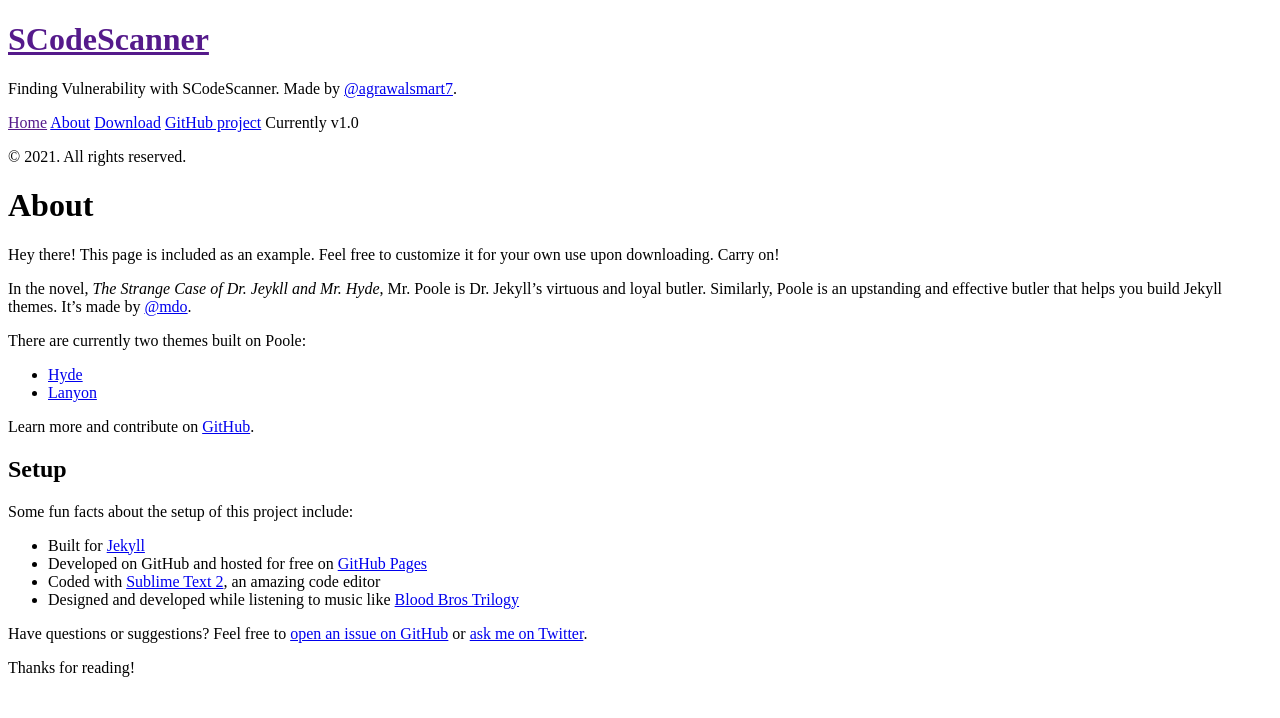
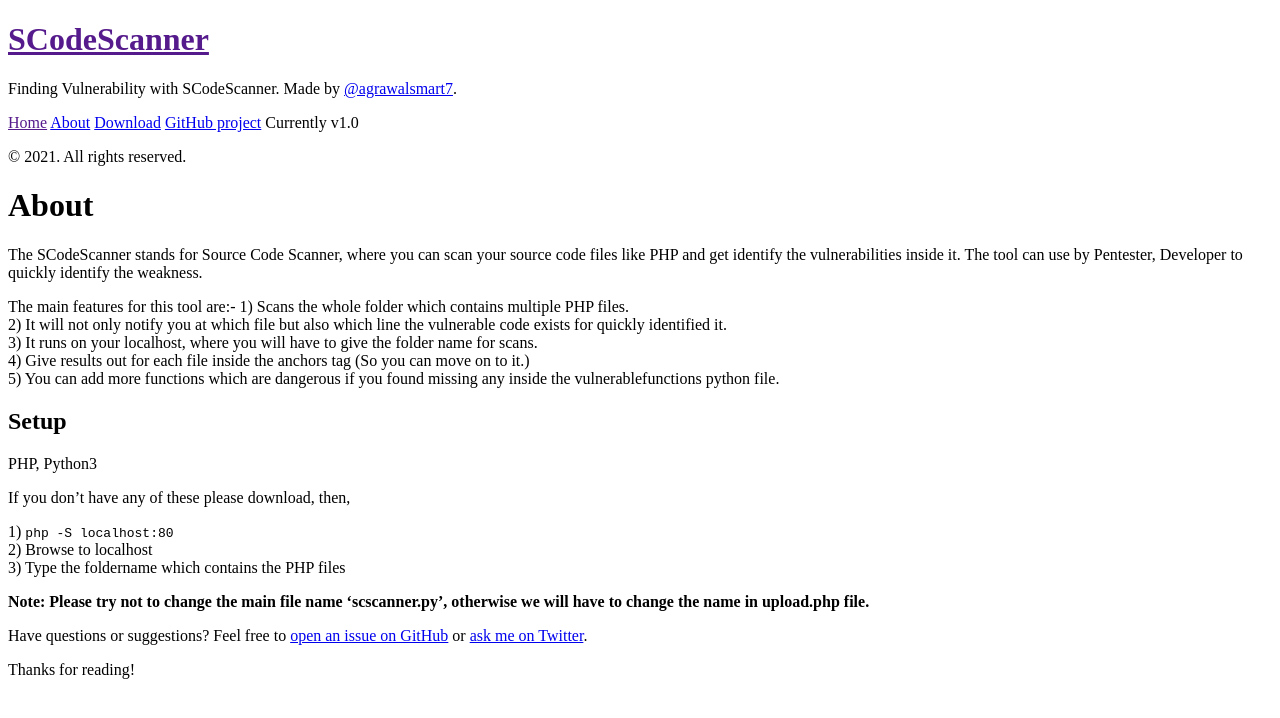
Before and after one commit to agrawalsmart7/scode_scanner_Web, a Jekyll site: the page built from about.md, in a window 1280 px wide. Shown: the top 718 px of the page. Built offline with Jekyll 4.4.1, drawn with Linux system fonts in a browser that asks for light colours; Markdown is read by kramdown in place of the engine named in the settings.

Commit message:
Update about.md

````diff
--- a/about.md
+++ b/about.md
@@ -4,27 +4,31 @@ title: About
 ---
 
 <p class="message">
-  Hey there! This page is included as an example. Feel free to customize it for your own use upon downloading. Carry on!
+  The SCodeScanner stands for Source Code Scanner, where you can scan your source code files like PHP and get identify the vulnerabilities inside it. The tool can use by Pentester, Developer to quickly identify the weakness.
 </p>
 
-In the novel, *The Strange Case of Dr. Jeykll and Mr. Hyde*, Mr. Poole is Dr. Jekyll's virtuous and loyal butler. Similarly, Poole is an upstanding and effective butler that helps you build Jekyll themes. It's made by [@mdo](https://twitter.com/mdo).
+<p>
+The main features for this tool are:-
 
-There are currently two themes built on Poole:
-
-* [Hyde](http://hyde.getpoole.com)
-* [Lanyon](http://lanyon.getpoole.com)
-
-Learn more and contribute on [GitHub](https://github.com/poole).
+1) Scans the whole folder which contains multiple PHP files.<br>
+2) It will not only notify you at which file but also which line the vulnerable code exists for quickly identified it.<br>
+3) It runs on your localhost, where you will have to give the folder name for scans.<br>
+4) Give results out for each file inside the anchors tag (So you can move on to it.)<br>
+5) You can add more functions which are dangerous if you found missing any inside the vulnerablefunctions python file.<br>
+</p>
 
 ## Setup
 
-Some fun facts about the setup of this project include:
+PHP, Python3
 
-* Built for [Jekyll](http://jekyllrb.com)
-* Developed on GitHub and hosted for free on [GitHub Pages](https://pages.github.com)
-* Coded with [Sublime Text 2](http://sublimetext.com), an amazing code editor
-* Designed and developed while listening to music like [Blood Bros Trilogy](https://soundcloud.com/maddecent/sets/blood-bros-series)
+If you don't have any of these please download, then,
 
-Have questions or suggestions? Feel free to [open an issue on GitHub](https://github.com/poole/issues/new) or [ask me on Twitter](https://twitter.com/mdo).
+1) ```php -S localhost:80```<br>
+2) Browse to localhost<br>
+3) Type the foldername which contains the PHP files
+
+**Note: Please try not to change the main file name 'scscanner.py', otherwise we will have to change the name in upload.php file.**
+
+Have questions or suggestions? Feel free to [open an issue on GitHub](https://github.com/agrawalsmart7/scodescanner/issues/new) or [ask me on Twitter](https://twitter.com/agrawalsmart7).
 
 Thanks for reading!
````
